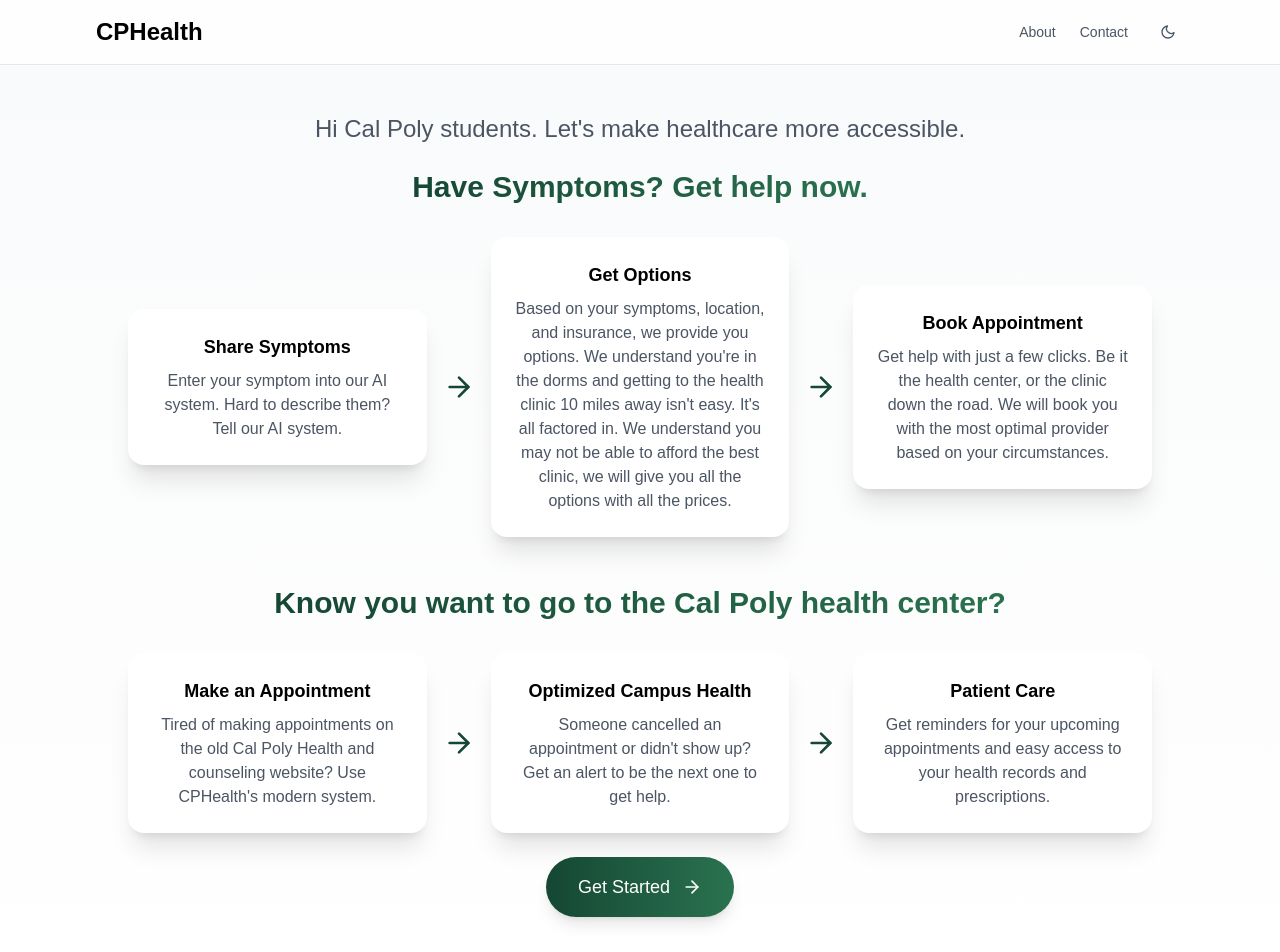
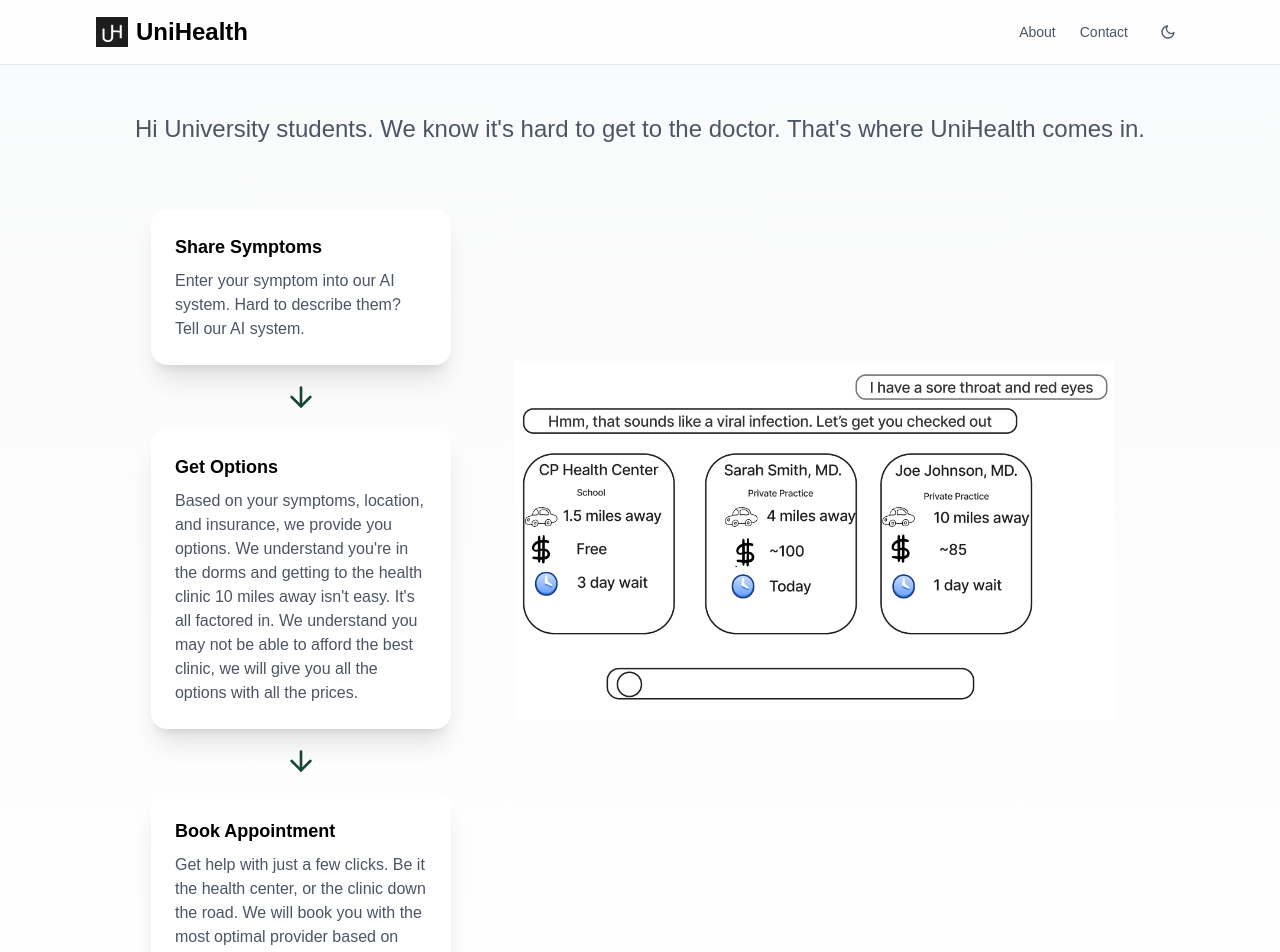
Before and after one commit to rishiguptagit/unihealth, a Next.js app: page / in a window 1280 px wide. Shown: the top 952 px of the page. Built offline with nearby package versions, Linux system fonts and the light colour scheme.

Commit message:
Refresh and added example image

```diff
--- a/app/about/page.tsx
+++ b/app/about/page.tsx
@@ -30,10 +30,10 @@ export default function About() {
       <main className="max-w-4xl mx-auto px-8 py-16">
         {/* About Content */}
         <div className="space-y-8 text-gray-600 dark:text-gray-300">
-          <h1 className="text-4xl font-bold text-black dark:text-white mb-6">About CPHealth</h1>
+          <h1 className="text-4xl font-bold text-black dark:text-white mb-6">About UniHealth</h1>
 
           <p className="text-lg leading-relaxed">
-            CPHealth is a concept that was born out of BUS 310 at Cal Poly, San Luis Obispo. Our journey began at Cal Poly, where we witnessed firsthand the challenges students face in
+            UniHealth is a concept that was born out of BUS 310 at Cal Poly, San Luis Obispo. Our journey began at Cal Poly, where we witnessed firsthand the challenges students face in
             accessing and affording healthcare. We want to solve this problem through technology and innovation.
           </p>
 
--- a/app/contact/page.tsx
+++ b/app/contact/page.tsx
@@ -74,7 +74,7 @@ export default function Contact() {
           <h1 className="text-4xl font-bold text-black dark:text-white mb-6">Contact Us</h1>
 
           <p className="text-lg leading-relaxed">
-            Have a question about CPHealth? We&apos;re here to help! Fill out the form below and we&apos;ll get back to you as soon as possible.
+            Have a question about UniHealth? We&apos;re here to help! Fill out the form below and we&apos;ll get back to you as soon as possible.
           </p>
 
           <div className="bg-white dark:bg-gray-800 p-8 rounded-xl mt-8">
@@ -130,7 +130,7 @@ export default function Contact() {
                     onChange={handleChange}
                     rows={4}
                     className="w-full px-4 py-2 rounded-lg border border-gray-300 dark:border-gray-600 bg-white dark:bg-gray-700 text-gray-900 dark:text-white focus:ring-2 focus:ring-blue-500 dark:focus:ring-blue-400 focus:border-transparent"
-                    placeholder="What would you like to know about CPHealth?"
+                    placeholder="What would you like to know about UniHealth?"
                   />
                 </div>
                 {error && (
--- a/app/layout.tsx
+++ b/app/layout.tsx
@@ -14,8 +14,11 @@ const geistMono = Geist_Mono({
 });
 
 export const metadata: Metadata = {
-  title: "CPHealth",
+  title: "UniHealth",
   description: "Student Health Portal",
+  icons: {
+    icon: "/images/logo.png"
+  }
 };
 
 export default function RootLayout({
--- a/app/page.tsx
+++ b/app/page.tsx
@@ -1,6 +1,7 @@
 "use client";
 
 import { FiSun, FiMoon, FiArrowRight } from 'react-icons/fi';
+import Image from 'next/image';
 import Link from 'next/link';
 import { useTheme } from './components/ThemeProvider';
 import { motion } from 'framer-motion';
@@ -18,14 +19,25 @@ export default function Home() {
         className="bg-white/80 dark:bg-gray-900/80 backdrop-blur-md py-4 w-full sticky top-0 z-50 border-b border-gray-200 dark:border-gray-800"
       >
         <div className="flex justify-between items-center max-w-6xl mx-auto px-4 sm:px-6 lg:px-8">
-          <motion.h1
+          <motion.div
             initial={{ opacity: 0, x: -20 }}
             animate={{ opacity: 1, x: 0 }}
             transition={{ duration: 0.5, delay: 0.2 }}
-            className="text-2xl font-bold text-black dark:text-white"
+            className="flex items-center gap-2"
           >
-            CPHealth
-          </motion.h1>
+            <div className="relative w-8 h-8">
+              <Image
+                src="/images/logo.png"
+                alt="UniHealth Logo"
+                fill
+                className="object-contain"
+                priority
+              />
+            </div>
+            <h1 className="text-2xl font-bold text-black dark:text-white">
+              UniHealth
+            </h1>
+          </motion.div>
           <motion.div
             initial={{ opacity: 0, x: 20 }}
             animate={{ opacity: 1, x: 0 }}
@@ -52,57 +64,56 @@ export default function Home() {
 
       {/* Hero Section */}
       <motion.main
-        initial={{ opacity: 0, y: 20 }}
-        animate={{ opacity: 1, y: 0 }}
-        transition={{ duration: 0.7, delay: 0.3 }}
-        className="flex-grow max-w-6xl mx-auto px-8 pt-12 pb-16"
+        initial={{ opacity: 0 }}
+        animate={{ opacity: 1 }}
+        transition={{ duration: 0.7 }}
+        className="flex-grow max-w-6xl mx-auto px-8 py-12 overflow-x-hidden"
       >
         <motion.div
-          initial={{ opacity: 0, y: 20 }}
-          animate={{ opacity: 1, y: 0 }}
-          transition={{ duration: 0.7, delay: 0.4 }}
-          className="flex flex-col items-center text-center space-y-6"
+          initial={{ opacity: 0 }}
+          animate={{ opacity: 1 }}
+          transition={{ duration: 0.7 }}
+          className="flex flex-col space-y-8"
         >
           <motion.p
-            initial={{ opacity: 0, y: 20 }}
-            animate={{ opacity: 1, y: 0 }}
-            transition={{ duration: 0.7, delay: 0.5 }}
-            className="text-xl md:text-2xl text-gray-600 dark:text-gray-300 max-w-2xl"
+            initial={{ opacity: 0 }}
+            animate={{ opacity: 1 }}
+            transition={{ duration: 0.7 }}
+            className="text-xl md:text-2xl text-gray-600 dark:text-gray-300 w-full text-center mb-8"
           >
-            Hi Cal Poly students. Let's make healthcare more accessible.
+            Hi University students. We know it's hard to get to the doctor. That's where UniHealth comes in.
           </motion.p>
-          <div className="space-y-12">
-            <div className="flex flex-col items-center">
-              <h3 className="text-2xl md:text-3xl font-bold bg-gradient-to-r from-[#154734] to-[#2a724f] dark:from-[#2a724f] dark:to-[#3d8b64] text-transparent bg-clip-text mb-8">Have Symptoms? Get help now.</h3>
-              <div className="flex flex-col md:flex-row items-center justify-center gap-4 w-full max-w-5xl">
+          <div className="flex items-start gap-8 px-4">
+            {/* Left side - Flowchart */}
+            <div className="flex flex-col items-start flex-shrink-0">
+
+              <div className="flex flex-col items-start gap-4">
                 <motion.div
                   whileHover={{ scale: 1.05 }}
                   whileTap={{ scale: 0.95 }}
-                  className="bg-white dark:bg-gray-800 p-6 rounded-2xl shadow-xl transition-all duration-200 flex-1"
+                  className="bg-white dark:bg-gray-800 p-6 rounded-2xl shadow-xl transition-all duration-200 w-[300px]"
                 >
                   <h3 className="text-lg font-semibold mb-2 text-black dark:text-white">Share Symptoms</h3>
                   <p className="text-gray-600 dark:text-gray-300">Enter your symptom into our AI system. Hard to describe them? Tell our AI system.</p>
                 </motion.div>
-                <div className="flex items-center justify-center">
-                  <FiArrowRight className="w-8 h-8 text-[#154734] dark:text-[#2a724f] hidden md:block" />
-                  <FiArrowRight className="w-8 h-8 text-[#154734] dark:text-[#2a724f] rotate-90 md:hidden" />
+                <div className="flex items-center justify-center w-full">
+                  <FiArrowRight className="w-8 h-8 text-[#154734] dark:text-[#2a724f] rotate-90" />
                 </div>
                 <motion.div
                   whileHover={{ scale: 1.05 }}
                   whileTap={{ scale: 0.95 }}
-                  className="bg-white dark:bg-gray-800 p-6 rounded-2xl shadow-xl transition-all duration-200 flex-1"
+                  className="bg-white dark:bg-gray-800 p-6 rounded-2xl shadow-xl transition-all duration-200 w-[300px]"
                 >
                   <h3 className="text-lg font-semibold mb-2 text-black dark:text-white">Get Options</h3>
                   <p className="text-gray-600 dark:text-gray-300">Based on your symptoms, location, and insurance, we provide you options. We understand you're in the dorms and getting to the health clinic 10 miles away isn't easy. It's all factored in. We understand you may not be able to afford the best clinic, we will give you all the options with all the prices.</p>
                 </motion.div>
-                <div className="flex items-center justify-center">
-                  <FiArrowRight className="w-8 h-8 text-[#154734] dark:text-[#2a724f] hidden md:block" />
-                  <FiArrowRight className="w-8 h-8 text-[#154734] dark:text-[#2a724f] rotate-90 md:hidden" />
+                <div className="flex items-center justify-center w-full">
+                  <FiArrowRight className="w-8 h-8 text-[#154734] dark:text-[#2a724f] rotate-90" />
                 </div>
                 <motion.div
                   whileHover={{ scale: 1.05 }}
                   whileTap={{ scale: 0.95 }}
-                  className="bg-white dark:bg-gray-800 p-6 rounded-2xl shadow-xl transition-all duration-200 flex-1"
+                  className="bg-white dark:bg-gray-800 p-6 rounded-2xl shadow-xl transition-all duration-200 w-[300px]"
                 >
                   <h3 className="text-lg font-semibold mb-2 text-black dark:text-white">Book Appointment</h3>
                   <p className="text-gray-600 dark:text-gray-300">Get help with just a few clicks. Be it the health center, or the clinic down the road. We will book you with the most optimal provider based on your circumstances. </p>
@@ -110,53 +121,31 @@ export default function Home() {
               </div>
             </div>
 
-            <div className="flex flex-col items-center">
-              <h3 className="text-2xl md:text-3xl font-bold bg-gradient-to-r from-[#154734] to-[#2a724f] dark:from-[#2a724f] dark:to-[#3d8b64] text-transparent bg-clip-text mb-8">Know you want to go to the Cal Poly health center?</h3>
-              <div className="flex flex-col md:flex-row items-center justify-center gap-4 w-full max-w-5xl">
-                <motion.div
-                  whileHover={{ scale: 1.05 }}
-                  whileTap={{ scale: 0.95 }}
-                  className="bg-white dark:bg-gray-800 p-6 rounded-2xl shadow-xl transition-all duration-200 flex-1"
-                >
-                  <h3 className="text-lg font-semibold mb-2 text-black dark:text-white">Make an Appointment</h3>
-                  <p className="text-gray-600 dark:text-gray-300">Tired of making appointments on the old Cal Poly Health and counseling website? Use CPHealth's modern system.</p>
-                </motion.div>
-                <div className="flex items-center justify-center">
-                  <FiArrowRight className="w-8 h-8 text-[#154734] dark:text-[#2a724f] hidden md:block" />
-                  <FiArrowRight className="w-8 h-8 text-[#154734] dark:text-[#2a724f] rotate-90 md:hidden" />
-                </div>
-                <motion.div
-                  whileHover={{ scale: 1.05 }}
-                  whileTap={{ scale: 0.95 }}
-                  className="bg-white dark:bg-gray-800 p-6 rounded-2xl shadow-xl transition-all duration-200 flex-1"
-                >
-                  <h3 className="text-lg font-semibold mb-2 text-black dark:text-white">Optimized Campus Health</h3>
-                  <p className="text-gray-600 dark:text-gray-300">Someone cancelled an appointment or didn't show up? Get an alert to be the next one to get help.</p>
-                </motion.div>
-                <div className="flex items-center justify-center">
-                  <FiArrowRight className="w-8 h-8 text-[#154734] dark:text-[#2a724f] hidden md:block" />
-                  <FiArrowRight className="w-8 h-8 text-[#154734] dark:text-[#2a724f] rotate-90 md:hidden" />
-                </div>
-                <motion.div
-                  whileHover={{ scale: 1.05 }}
-                  whileTap={{ scale: 0.95 }}
-                  className="bg-white dark:bg-gray-800 p-6 rounded-2xl shadow-xl transition-all duration-200 flex-1"
-                >
-                  <h3 className="text-lg font-semibold mb-2 text-black dark:text-white">Patient Care</h3>
-                  <p className="text-gray-600 dark:text-gray-300">Get reminders for your upcoming appointments and easy access to your health records and prescriptions.</p>
-                </motion.div>
-              </div>
-            </div>
+            {/* Right side - Image */}
+            <motion.div
+              initial={{ opacity: 0 }}
+              animate={{ opacity: 1 }}
+              transition={{ duration: 0.7 }}
+              className="relative w-[600px] h-[600px] flex-shrink-0 mt-8 ml-8"
+            >
+              <Image
+                src="/images/example.png"
+                alt="Example Image"
+                fill
+                className="object-scale-down rounded-lg"
+                priority
+              />
+            </motion.div>
           </div>
 
           <motion.button
             whileHover={{ scale: 1.05, boxShadow: '0 20px 25px -5px rgba(0, 0, 0, 0.1), 0 10px 10px -5px rgba(0, 0, 0, 0.04)' }}
             whileTap={{ scale: 0.95 }}
-            initial={{ opacity: 0, y: 20 }}
-            animate={{ opacity: 1, y: 0 }}
-            transition={{ duration: 0.7, delay: 0.8 }}
+            initial={{ opacity: 0 }}
+            animate={{ opacity: 1 }}
+            transition={{ duration: 0.7 }}
             onClick={() => window.open('https://forms.gle/gZzn7yWxeodzQtFy7', '_blank')}
-            className="mt-16 inline-flex items-center space-x-3 bg-gradient-to-r from-[#154734] to-[#2a724f] dark:from-[#2a724f] dark:to-[#3d8b64] text-white px-8 py-4 rounded-full text-lg font-medium transition-all duration-200 shadow-lg group relative overflow-hidden hover:from-[#1d5b44] hover:to-[#154734] dark:hover:from-[#3d8b64] dark:hover:to-[#2a724f]"
+            className="mt-8 inline-flex items-center space-x-3 bg-gradient-to-r from-[#154734] to-[#2a724f] dark:from-[#2a724f] dark:to-[#3d8b64] text-white px-8 py-4 rounded-full text-lg font-medium transition-all duration-200 shadow-lg group relative overflow-hidden hover:from-[#1d5b44] hover:to-[#154734] dark:hover:from-[#3d8b64] dark:hover:to-[#2a724f]"
           >
             <span>Get Started</span>
             <FiArrowRight className="w-5 h-5 group-hover:transform group-hover:translate-x-1 transition-transform" />
@@ -167,7 +156,7 @@ export default function Home() {
       {/* Footer */}
       <footer className="w-full py-6 mt-auto border-t border-gray-200 dark:border-gray-800 bg-white/50 dark:bg-gray-900/50 backdrop-blur-sm">
         <div className="max-w-6xl mx-auto px-4 sm:px-6 lg:px-8 text-center">
-          <p className="text-sm text-gray-500 dark:text-gray-400">&copy; 2025 CPHealth Portal. All rights reserved.</p>
+          <p className="text-sm text-gray-500 dark:text-gray-400">&copy; 2025 UniHealth. All rights reserved.</p>
         </div>
       </footer>
     </div>
```
Also changed, not shown: public/images/example.png (added), public/images/logo.png (added).
